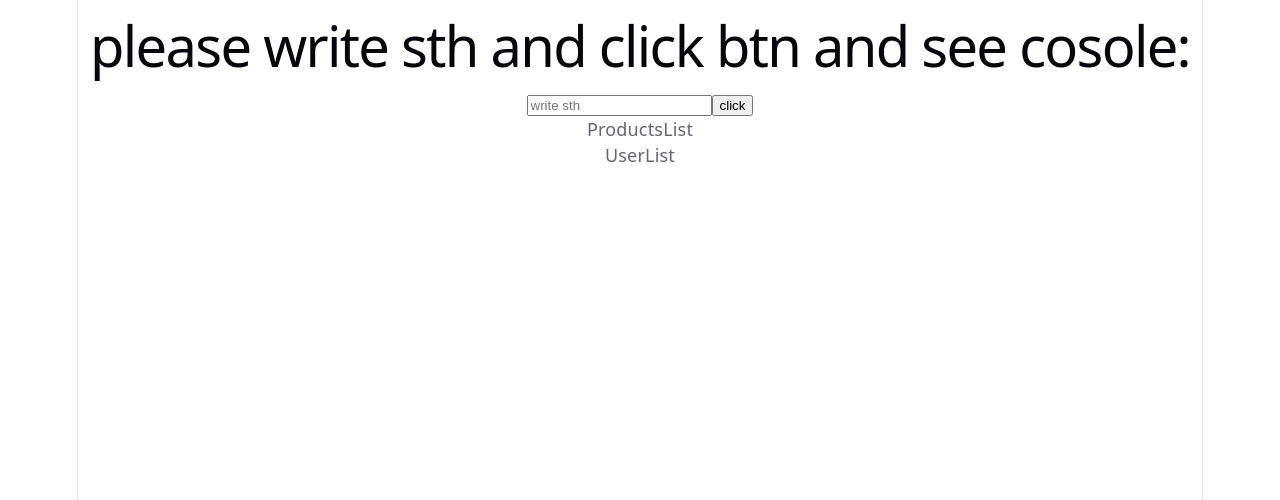
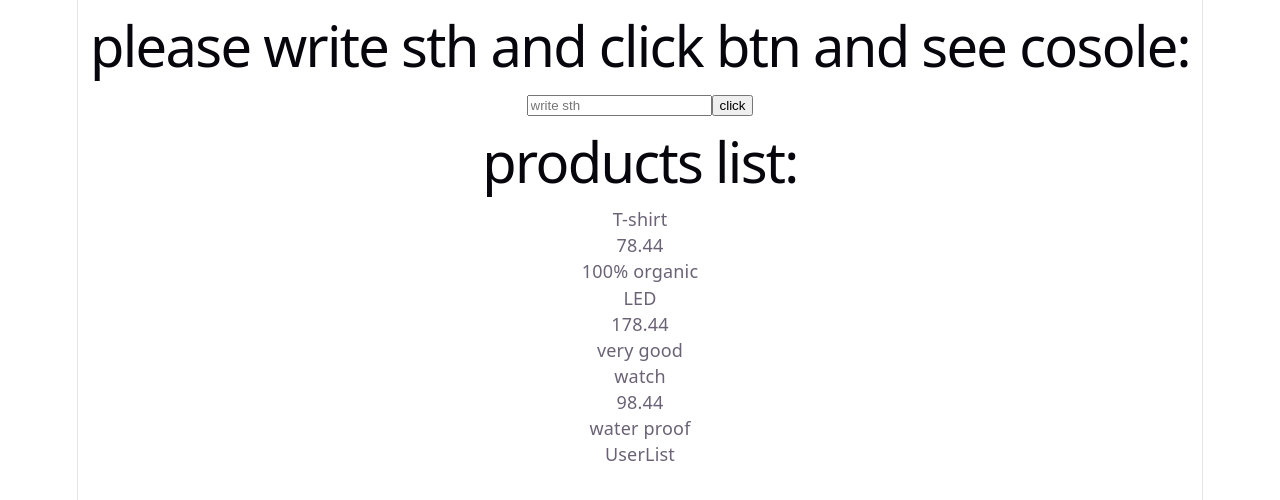
Before and after one commit to Maryam-777/my-basic-react-projects, a React (Vite) app: page / in a window 1280 px wide. Shown: the top 500 px of the page. Built offline with nearby package versions, Linux system fonts and the light colour scheme.

Commit message:
create basic productlist component

```diff
--- a/src/App.jsx
+++ b/src/App.jsx
@@ -51,8 +51,8 @@ function App() {
   return (
     <>
       <InputBtn title="please write sth and click btn and see cosole:" />
-      <ProductsList items={products} />
-      <UserList items={users} />
+      <ProductsList items={products} title="products list: " />
+      <UserList items={users}  />
     </>
   );
 }
--- a/src/components/ProductsList.jsx
+++ b/src/components/ProductsList.jsx
@@ -1,8 +1,21 @@
 //import React from 'react'
 
-const ProductsList = () => {
+const ProductsList = ({items,title}) => {
   return (
-    <div>ProductsList</div>
+    <div>
+        <h1>{title}</h1>
+        <div>
+            {
+              items.map((item)=>(
+                 <div>
+                  <p>{item.name}</p>
+                  <p>{item.price}</p>
+                  <p>{item.description}</p>
+                 </div>
+              ))
+            }
+        </div>
+    </div>
   )
 }
  export default ProductsList
```
